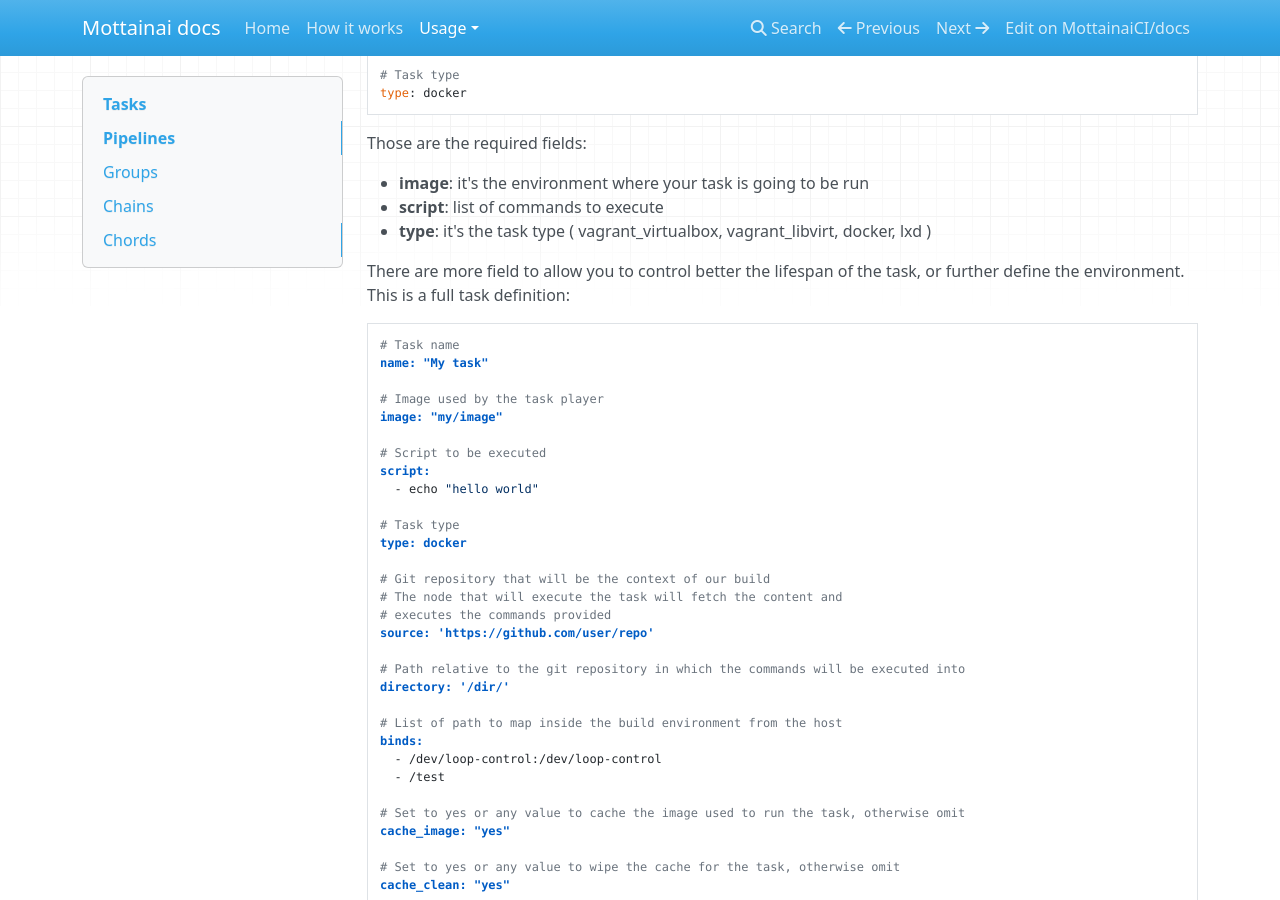
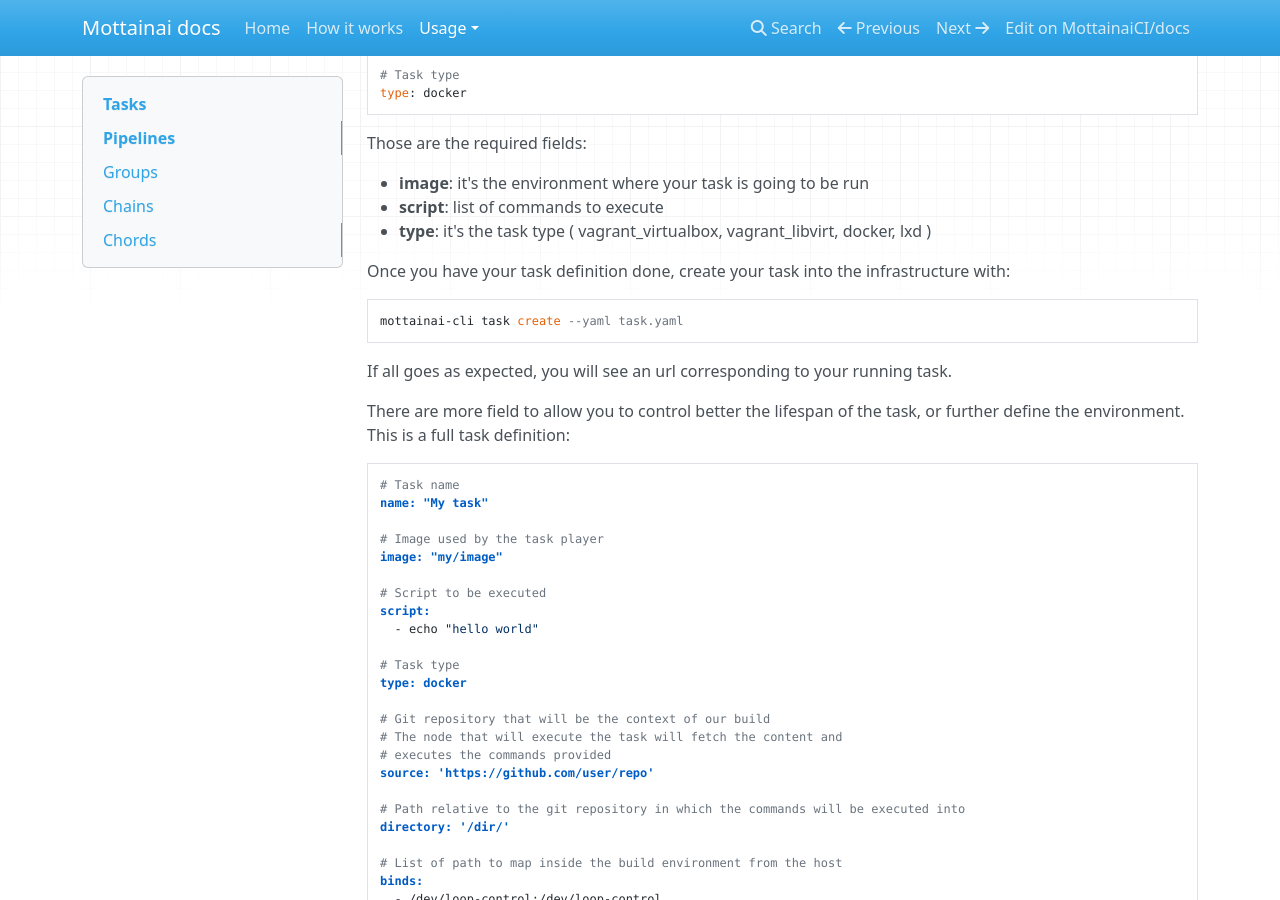
Before and after one commit to MottainaiCI/docs, an MkDocs documentation site: the page built from docs/usage/tasksandpipelines.md, in a window 1280 px wide and 900 px high, scrolled down 301 px. Built offline with MkDocs 1.6.1, drawn with Linux system fonts in a browser that asks for light colours; nearby versions of some CDN libraries.

Commit message:
Update task create docs

```diff
--- a/docs/usage/tasksandpipelines.md
+++ b/docs/usage/tasksandpipelines.md
@@ -22,6 +22,12 @@
 - **image**: it's the environment where your task is going to be run
 - **script**: list of commands to execute
 - **type**: it's the task type ( vagrant_virtualbox, vagrant_libvirt, docker, lxd )
+
+Once you have your task definition done, create your task into the infrastructure with:
+
+    mottainai-cli task create --yaml task.yaml
+
+If all goes as expected, you will see an url corresponding to your running task.
 
 There are more field to allow you to control better the lifespan of the task, or further define the environment. This is a full task definition:
 
```
